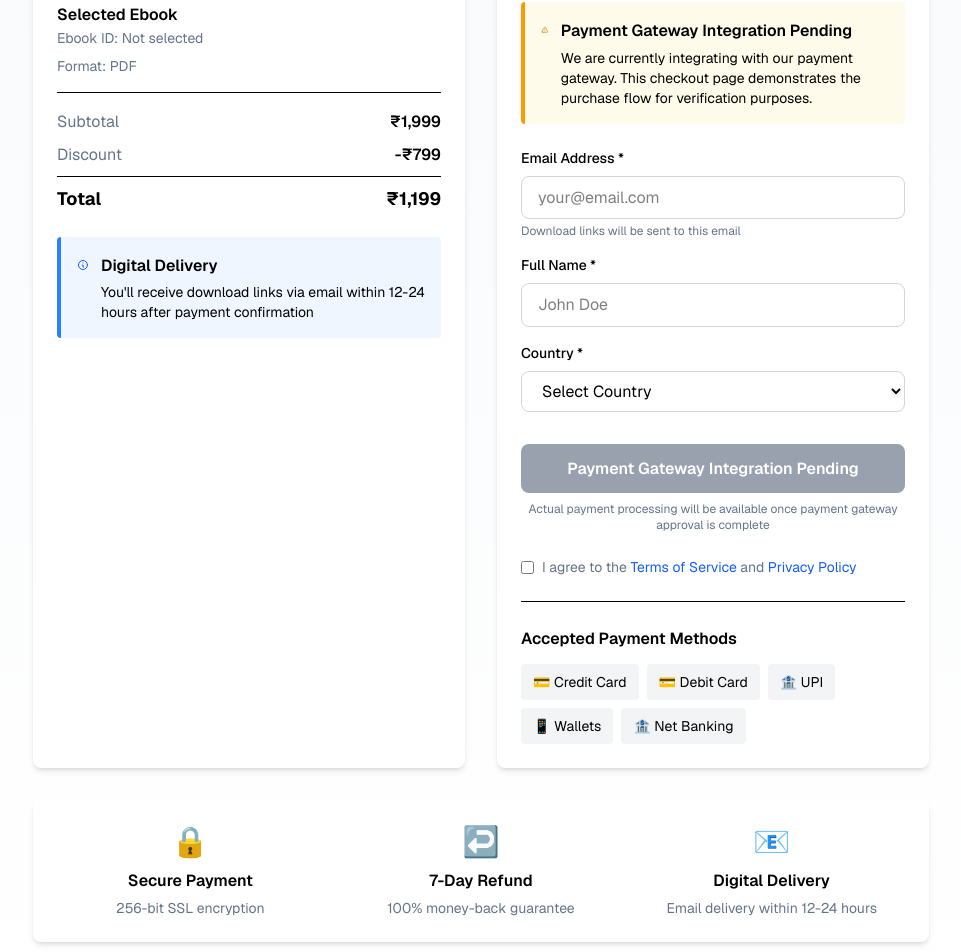
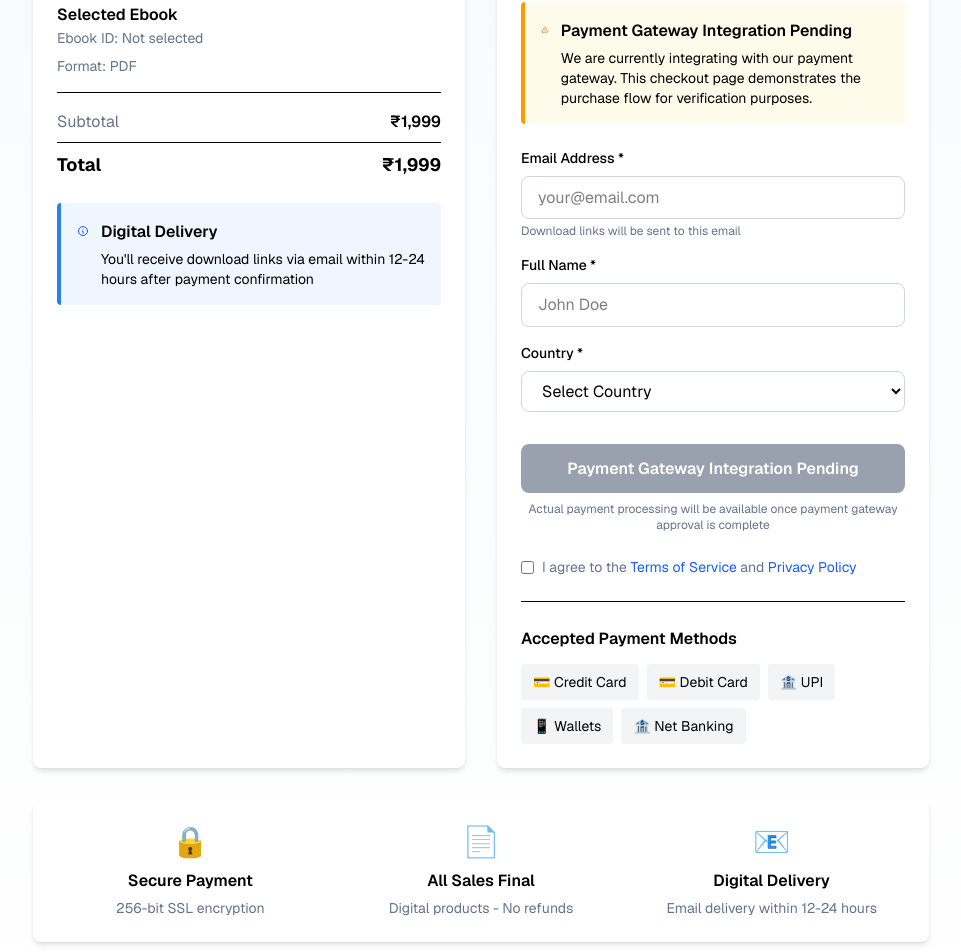
Before and after one commit to devopsinterviewcloud/devopsinterview.cloud, a Next.js app: page /checkout in a window 1280 px wide. Shown: the part 290-1242 px from the top of the page, without its empty margins (159-1120 px from the left). Built offline with nearby package versions, Linux system fonts and the light colour scheme; no server answers.

Commit message:
feature/11092025

```diff
--- a/src/app/checkout/page.tsx
+++ b/src/app/checkout/page.tsx
@@ -43,14 +43,10 @@ function CheckoutContent() {
                   <span className="text-muted-foreground">Subtotal</span>
                   <span className="font-semibold"><DynamicPriceText usdPrice={24.99} /></span>
                 </div>
-                <div className="flex justify-between mb-2">
-                  <span className="text-muted-foreground">Discount</span>
-                  <span className="text-green-600 font-semibold">-<DynamicPriceText usdPrice={10.00} /></span>
-                </div>
                 <div className="flex justify-between text-lg font-bold border-t pt-2 mt-2">
                   <span>Total</span>
                   <div>
-                    <div className="text-right"><DynamicPriceText usdPrice={14.99} /></div>
+                    <div className="text-right"><DynamicPriceText usdPrice={24.99} /></div>
                   </div>
                 </div>
               </div>
@@ -195,10 +191,10 @@ function CheckoutContent() {
               </p>
             </div>
             <div>
-              <div className="text-3xl mb-2">↩️</div>
-              <h3 className="font-semibold text-foreground mb-1">7-Day Refund</h3>
+              <div className="text-3xl mb-2">📄</div>
+              <h3 className="font-semibold text-foreground mb-1">All Sales Final</h3>
               <p className="text-sm text-muted-foreground">
-                100% money-back guarantee
+                Digital products - No refunds
               </p>
             </div>
             <div>
```
